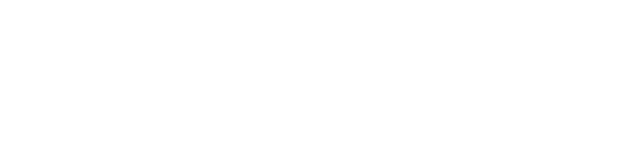
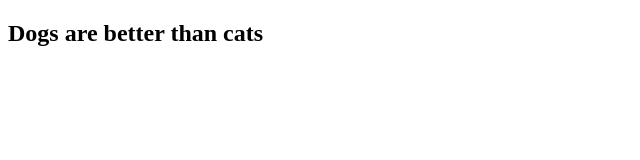
Before and after one commit to jcalderon95/calderon_j_xu_j_debate, a plain HTML site: page index.html in a window 1280 px wide. Shown: the whole page, without its empty margins (0-640 px from the left). Drawn offline with Linux system fonts and the light colour scheme.

Commit message:
added info about dogs

```diff
--- a/index.html
+++ b/index.html
@@ -6,5 +6,9 @@
 </head>
 <body>
 
+	<section>
+		<h1>Dogs are better than cats</h1>
+	</section>
+
 </body>
 </html>
```
